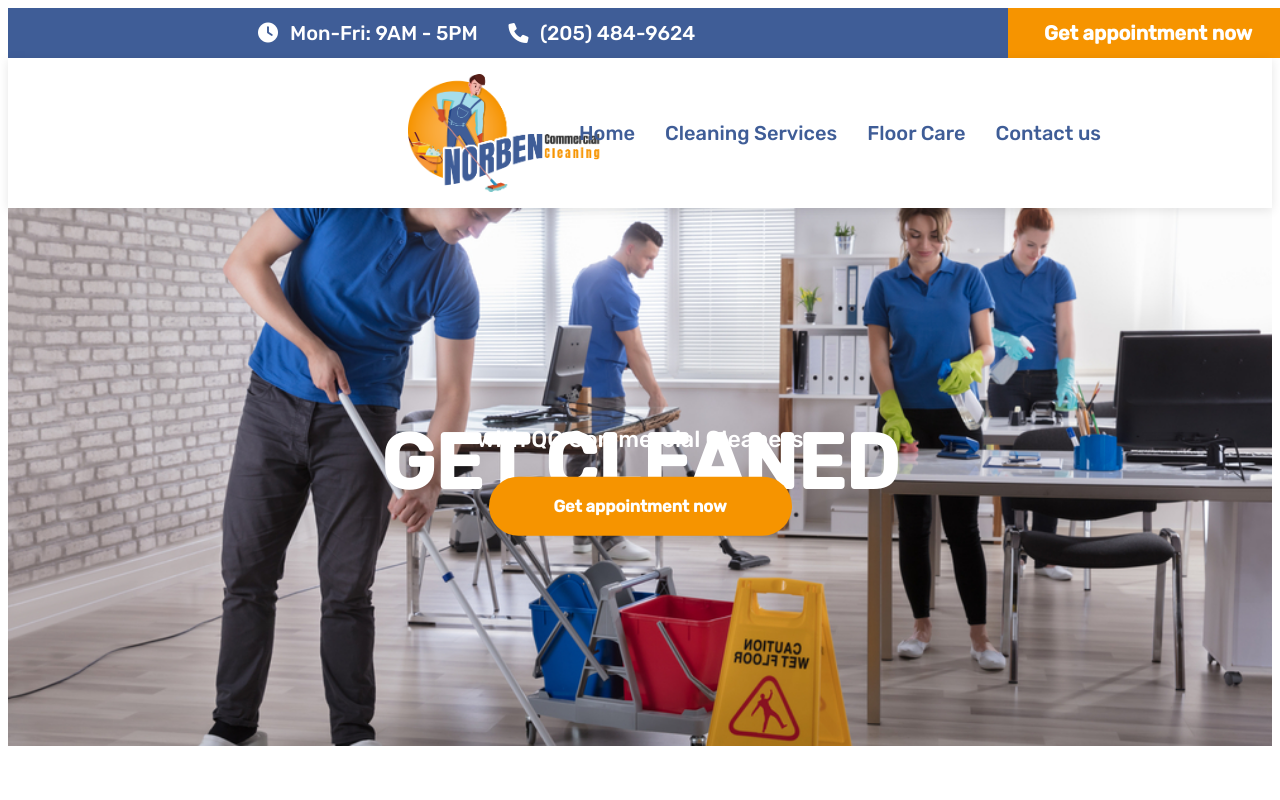
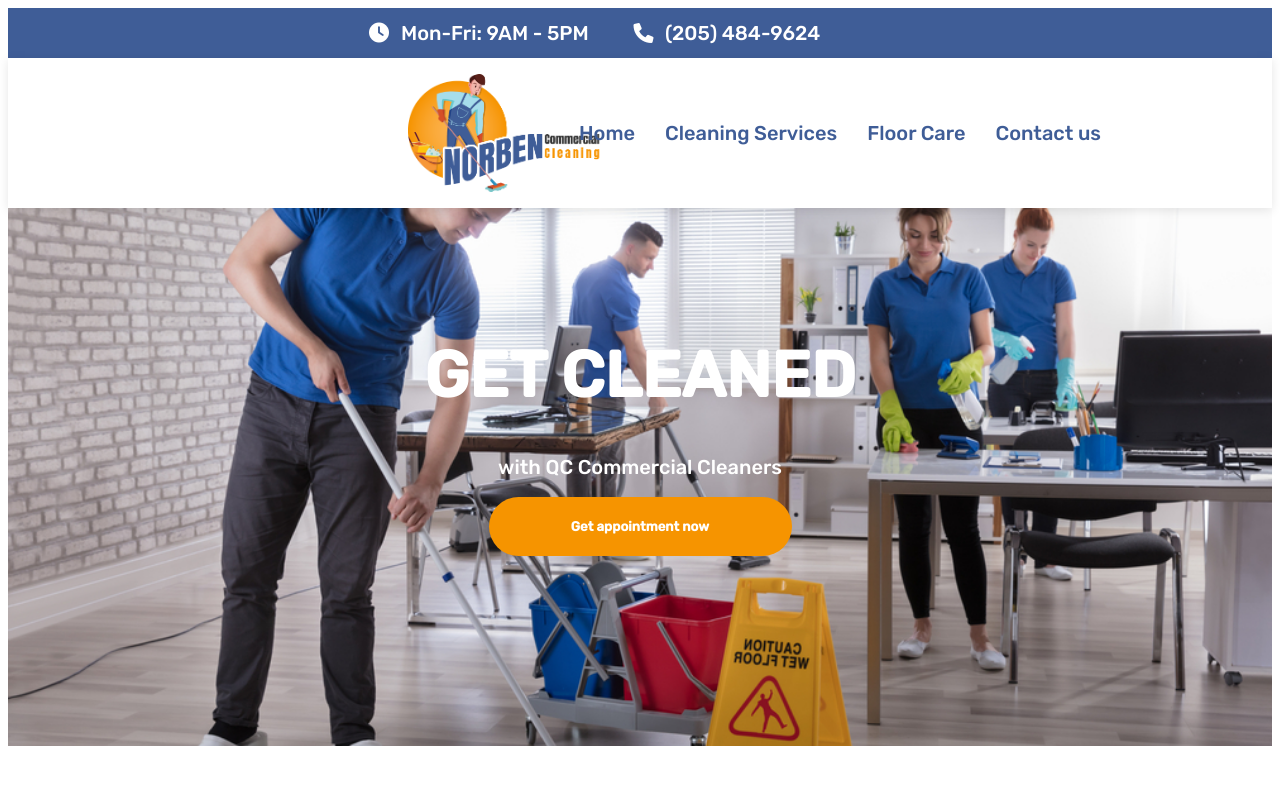
Before and after one commit to qwop43/CleaningVerst, a website: page build/index.html in a window 1280 px wide. Shown: the top 800 px of the page. Drawn offline with nearby package versions, Linux system fonts and the light colour scheme.

Commit message:
Fix adaptation for navbar, header and hero

```diff
--- a/src/scss/_header.scss
+++ b/src/scss/_header.scss
@@ -75,52 +75,9 @@
   }
 }
 
-@media (max-width: 1600px) {
-  .business-hours {
-    left: 300px;
-  }
 
-  .phone-number {
-    left: 550px;
-  }
 
-  .appointment-button {
-    left: 1150px;
-  }
-}
 
-@media (max-width: 1400px) {
-  .business-hours {
-    left: 250px;
-  }
-
-  .phone-number {
-    left: 500px;
-  }
-
-  .appointment-button {
-    left: 1000px;
-    width: 280px;
-  }
-}
-
-@media (max-width: 1200px) {
-  .business-hours {
-    left: 200px;
-    font-size: 18px;
-  }
-
-  .phone-number {
-    left: 400px;
-    font-size: 18px;
-  }
-
-  .appointment-button {
-    left: 800px;
-    width: 240px;
-    font-size: 18px;
-  }
-}
 
 @media (max-width: 1024px) {
   .business-hours {
@@ -136,7 +93,7 @@
   }
 }
 
-@media (max-width: 900px) {
+@media (max-width: 786px) {
   .business-hours,
   .phone-number {
     position: static;
--- a/src/scss/_promo.scss
+++ b/src/scss/_promo.scss
@@ -2,7 +2,7 @@
   position: relative;
   width: 100%;
   height: 0;
-  padding-bottom: 42.54%; /* 816/1920 = 0.4254 (зберігаємо пропорції) */
+  padding-bottom: 42.54%;
   overflow: hidden;
   text-align: center;
   color: white;
@@ -12,14 +12,14 @@
 
 .promo-title {
   position: absolute;
-  top: 5%;
+  top: -85px;
   left: 50%;
   transform: translateX(-50%);
   width: 90%;
   max-width: 760px;
   font-family: Rubik;
   font-weight: 700;
-  font-size: 5.625vw; /* 108/1920 = 0.05625 */
+  font-size: 5vw;
   line-height: 1;
   letter-spacing: 0;
   color: #ffffff;
@@ -40,11 +40,13 @@
 }
 
 .promo-subtitle {
+  position: relative;
+  top:20px;
   width: 90%;
   max-width: 426px;
   font-family: Rubik;
   font-weight: 500;
-  font-size: 1.5625vw; /* 30/1920 = 0.015625 */
+  font-size: 1.5625vw;
   line-height: 1.2;
   letter-spacing: 0;
   color: #ffffff;
@@ -53,15 +55,15 @@
 
 .promo-button {
   position: relative;
-  margin-top: 2%;
+ top: 30px;
   width: 90%;
   max-width: 303px;
-  height: 7.34vh; /* ~60/816 */
+  height: 7.34vh;
   background-color: #F69400;
   color: white;
   font-family: Rubik;
   font-weight: 700;
-  font-size: 1.04vw; /* 20/1920 */
+  font-size: 1.04vw;
   line-height: 1;
   letter-spacing: 0;
   border-radius: 30px;
@@ -90,18 +92,6 @@
   align-items: center;
 }
 
-/* Адаптація для екранів менше 1600px */
-@media (max-width: 1600px) {
-  .promo-title {
-    font-size: 6vw;
-  }
-  .promo-subtitle {
-    font-size: 1.8vw;
-  }
-  .promo-button {
-    font-size: 1.3vw;
-  }
-}
 
 @media (max-width: 1024px) {
   .promo-header {
@@ -110,7 +100,7 @@
 
   .promo-title {
     font-size: 7vw;
-    top: -70px;
+    top: -40px;
   }
 
   .promo-subtitle {
@@ -130,7 +120,7 @@
 
   .promo-title {
     font-size: 8vw;
-    top: -60px;
+    top: -35px;
   }
 
   .promo-subtitle {
@@ -151,7 +141,7 @@
 
   .promo-title {
     font-size: 10vw;
-    top: -60px;
+    top: -30px;
   }
 
   .promo-subtitle {
```
Also changed, not shown: build/css/styles.css.
